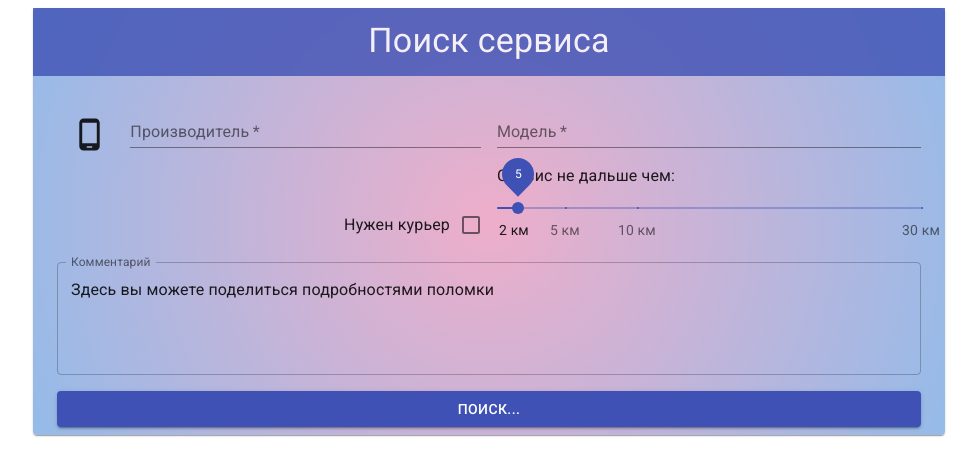
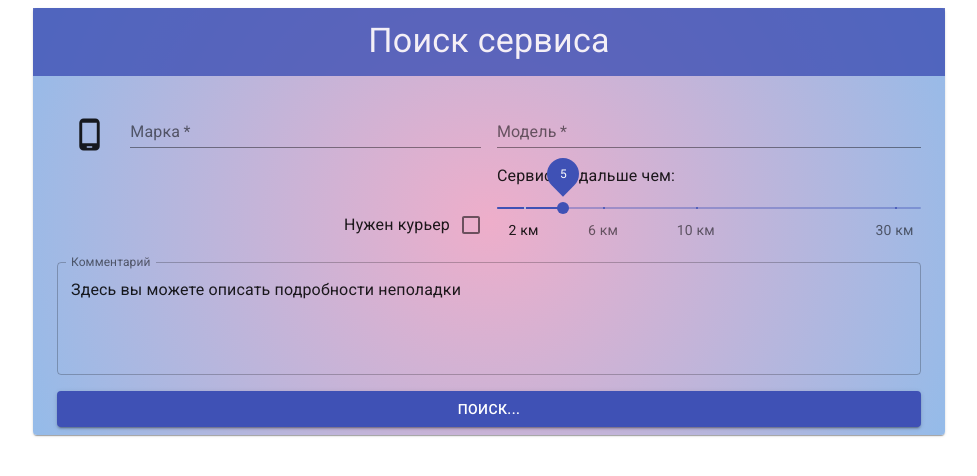
Before and after one commit to AlekseySknar/ServiceForm, a React (Create React App) app: page / in a window 1280 px wide. Shown: the top 476 px of the page, without its empty margins (151-1128 px from the left). Built offline with nearby package versions, Linux system fonts and the light colour scheme.

Commit message:
Some fix

```diff
--- a/src/DistanceSlider.js
+++ b/src/DistanceSlider.js
@@ -14,25 +14,25 @@ const useStyles = makeStyles(theme => ({
 
 const marks = [
   {
-    value: 4,
+    value: 2,
     label: "2 км"
   },
   {
-    value: 16,
-    label: "5 км"
+    value: 8,
+    label: "6 км"
   },
   {
-    value: 33,
+    value: 15,
     label: "10 км"
   },
   {
-    value: 100,
+    value: 30,
     label: "30 км"
   }
 ];
 
 function valuetext(value) {
-  return `${value}км`;
+  if (value <= 30) return `${value}км`;
 }
 
 export default function DistanceSlider() {
@@ -47,10 +47,10 @@ export default function DistanceSlider() {
         defaultValue={5}
         getAriaValueText={valuetext}
         aria-labelledby="discrete-slider-always"
-        step={4}
+        step={2}
         marks={marks}
         valueLabelDisplay="on"
-        disa
+        max={32}
       />
     </div>
   );
--- a/src/App.js
+++ b/src/ServiceForm.js
@@ -11,6 +11,7 @@ import FormControlLabel from "@material-ui/core/FormControlLabel";
 import DistanceSlider from "./DistanceSlider";
 import Tooltip from "@material-ui/core/Tooltip";
 import Button from "@material-ui/core/Button";
+import Strings from "./Strings/main";
 
 import PhoneAndroidRoundedIcon from "@material-ui/icons/PhoneAndroidRounded";
 
@@ -45,7 +46,7 @@ const useStyles = makeStyles(theme => ({
   }
 }));
 
-function App() {
+function ServiceForm() {
   const myStyles = useStyles();
   const deliveriTooltip =
     "Наш курьер увезет ваше устройство, и больше вы его не увидите!";
@@ -65,7 +66,7 @@ function App() {
               align="center"
               className={myStyles.headerText}
             >
-              Поиск сервиса
+              {Strings.serviceForm.formname}
             </Typography>
           </div>
 
@@ -92,7 +93,7 @@ function App() {
                 required
                 id="firstName"
                 name="firstName"
-                label="Производитель"
+                label={Strings.serviceForm.manufacturer}
                 fullWidth
                 autoComplete="fname"
               />
@@ -103,7 +104,7 @@ function App() {
                 required
                 id="lastName"
                 name="lastName"
-                label="Модель"
+                label={Strings.serviceForm.model}
                 fullWidth
                 autoComplete="lname"
               />
@@ -113,7 +114,7 @@ function App() {
               <Tooltip title={deliveriTooltip}>
                 <FormControlLabel
                   control={<Checkbox value="checkedB" color="primary" />}
-                  label="Нужен курьер"
+                  label={Strings.serviceForm.needCourier}
                   labelPlacement="start"
                 />
               </Tooltip>
@@ -129,7 +130,7 @@ function App() {
                 label="Комментарий"
                 multiline
                 rows="4"
-                defaultValue="Здесь вы можете поделиться подробностями поломки"
+                defaultValue={Strings.serviceForm.commentText}
                 variant="outlined"
                 fullWidth
               />
@@ -137,7 +138,7 @@ function App() {
 
             <Grid item xs={12}>
               <Button variant="contained" color="primary" fullWidth>
-                Поиск...
+                {Strings.serviceForm.searchButton}
               </Button>
             </Grid>
           </Grid>
@@ -147,4 +148,4 @@ function App() {
   );
 }
 
-export default App;
+export default ServiceForm;
--- /dev/null
+++ b/src/Strings/main.js
@@ -0,0 +1,13 @@
+const strings = {
+  serviceForm: {
+    formname: "Поиск сервиса",
+    manufacturer: "Марка",
+    model: "Модель",
+    needCourier: "Нужен курьер",
+    distance: "Сервис не дальше чем:",
+    commentText: "Здесь вы можете описать подробности неполадки",
+    searchButton: "Поиск..."
+  }
+};
+
+export default strings;
--- a/src/index.js
+++ b/src/index.js
@@ -1,5 +1,5 @@
 import React from "react";
 import ReactDOM from "react-dom";
-import App from "./App";
+import ServiceForm from "./ServiceForm";
 
-ReactDOM.render(<App />, document.getElementById("root"));
+ReactDOM.render(<ServiceForm />, document.getElementById("root"));
```
